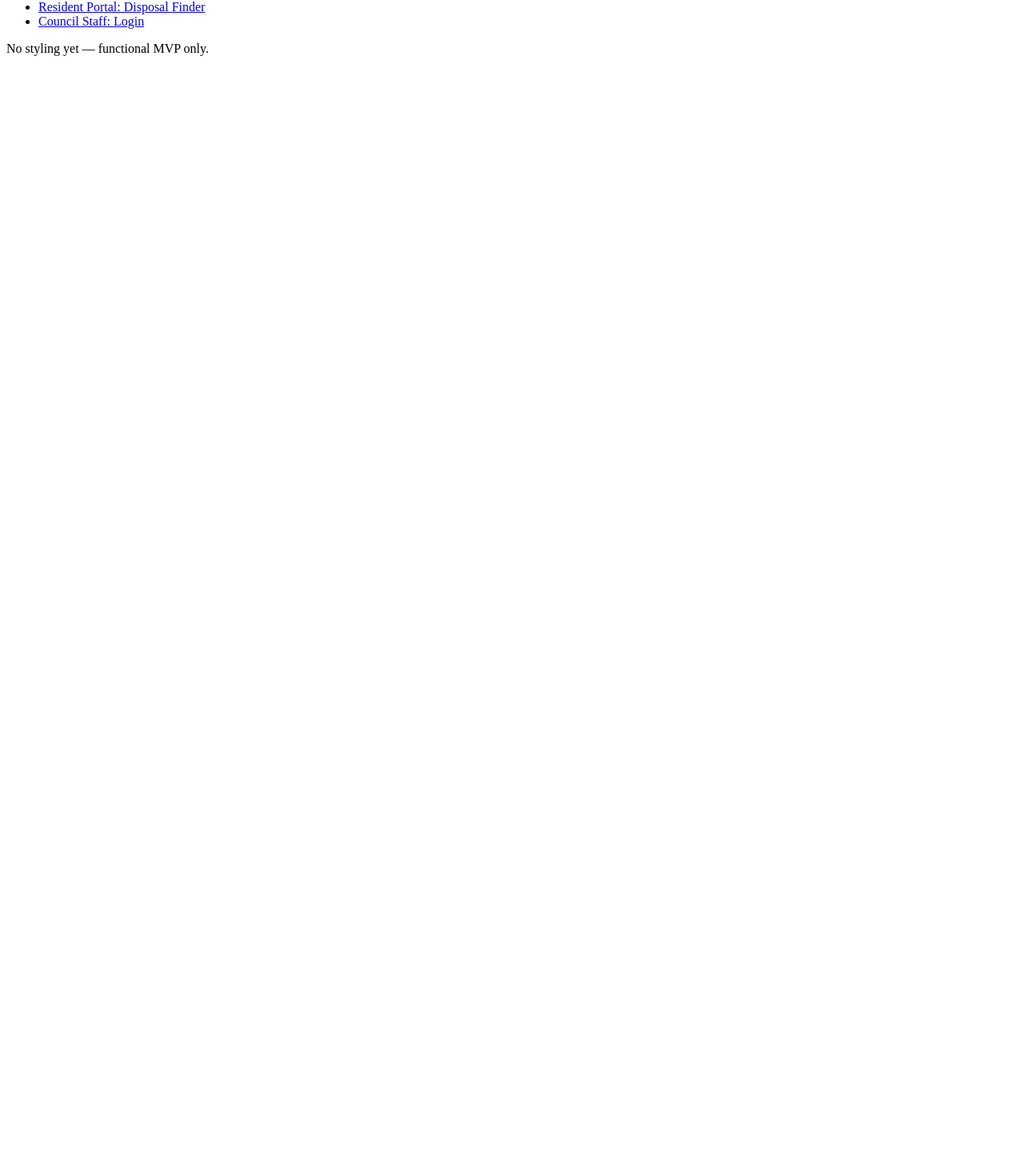
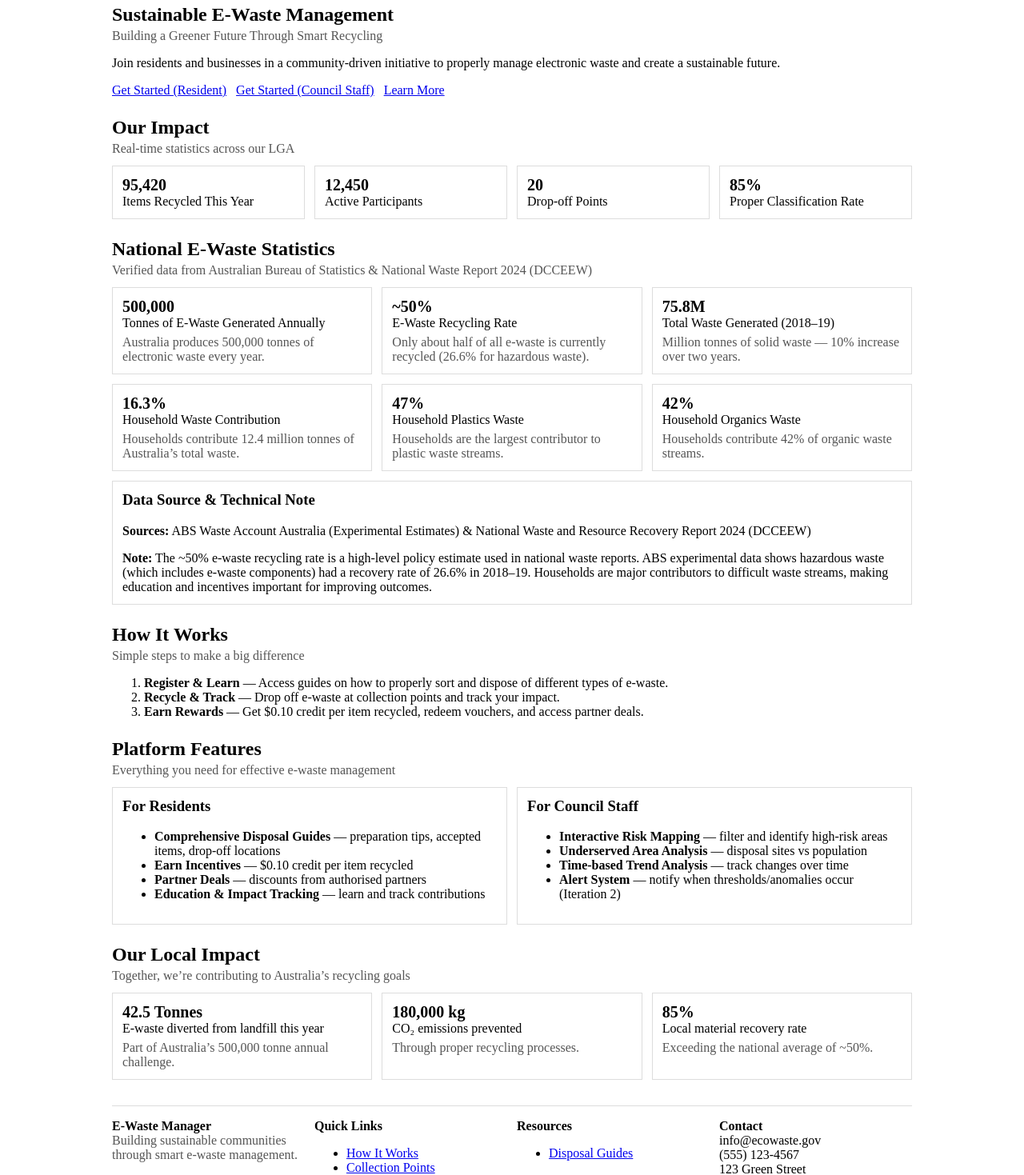
Before and after one commit to ito5002-tp1-26-team3-org/project, a React (Vite) app in the folder frontend/app/: page / in a window 1280 px wide. Shown: the part 80-1549 px from the top of the page at 80% size. Before the commit the page ends 800 px from the top, so only its background shows below. Built offline with nearby package versions, Linux system fonts and the light colour scheme.

Commit message:
added homepage skeleton data

```diff
--- a/frontend/app/src/pages/Home.jsx
+++ b/frontend/app/src/pages/Home.jsx
@@ -1,15 +1,215 @@
 import { Link } from "react-router-dom";
 
+function StatCard({ value, label, note }) {
+  return (
+    <div style={{ border: "1px solid #ddd", padding: 12 }}>
+      <div style={{ fontSize: 20, fontWeight: "bold" }}>{value}</div>
+      <div>{label}</div>
+      {note ? <div style={{ color: "#555", marginTop: 6 }}>{note}</div> : null}
+    </div>
+  );
+}
+
+function Section({ title, subtitle, children }) {
+  return (
+    <section style={{ marginTop: 24 }}>
+      <h2 style={{ marginBottom: 4 }}>{title}</h2>
+      {subtitle ? <div style={{ color: "#555", marginBottom: 12 }}>{subtitle}</div> : null}
+      {children}
+    </section>
+  );
+}
 
 export default function Home() {
   return (
+    <div style={{ maxWidth: 1000, margin: "0 auto", padding: 16 }}>
+      {/* Header */}
+      <header style={{ display: "flex", justifyContent: "space-between", alignItems: "center", gap: 12 }}>
+        <h1 style={{ margin: 0 }}>E-Waste Manager</h1>
+        <div style={{ display: "flex", gap: 8 }}>
+          <Link to="/resident">Resident</Link>
+          <span>|</span>
+          <Link to="/staff">Council Staff</Link>
+        </div>
+      </header>
+
+      {/* Hero */}
+      <Section
+        title="Sustainable E-Waste Management"
+        subtitle="Building a Greener Future Through Smart Recycling"
+      >
+        <p>
+          Join residents and businesses in a community-driven initiative to properly manage electronic waste and
+          create a sustainable future.
+        </p>
+
+        <div style={{ display: "flex", gap: 12, flexWrap: "wrap" }}>
+          <Link to="/resident">Get Started (Resident)</Link>
+          <Link to="/staff">Get Started (Council Staff)</Link>
+          <a href="#learn-more">Learn More</a>
+        </div>
+      </Section>
+
+      {/* Our Impact */}
+      <Section title="Our Impact" subtitle="Real-time statistics across our LGA">
+        <div style={{ display: "grid", gridTemplateColumns: "repeat(auto-fit, minmax(220px, 1fr))", gap: 12 }}>
+          <StatCard value="95,420" label="Items Recycled This Year" />
+          <StatCard value="12,450" label="Active Participants" />
+          <StatCard value="20" label="Drop-off Points" />
+          <StatCard value="85%" label="Proper Classification Rate" />
+        </div>
+      </Section>
+
+      {/* National Stats */}
+      <Section
+        title="National E-Waste Statistics"
+        subtitle="Verified data from Australian Bureau of Statistics & National Waste Report 2024 (DCCEEW)"
+      >
+        <div style={{ display: "grid", gridTemplateColumns: "repeat(auto-fit, minmax(260px, 1fr))", gap: 12 }}>
+          <StatCard
+            value="500,000"
+            label="Tonnes of E-Waste Generated Annually"
+            note="Australia produces 500,000 tonnes of electronic waste every year."
+          />
+          <StatCard
+            value="~50%"
+            label="E-Waste Recycling Rate"
+            note="Only about half of all e-waste is currently recycled (26.6% for hazardous waste)."
+          />
+          <StatCard
+            value="75.8M"
+            label="Total Waste Generated (2018–19)"
+            note="Million tonnes of solid waste — 10% increase over two years."
+          />
+          <StatCard
+            value="16.3%"
+            label="Household Waste Contribution"
+            note="Households contribute 12.4 million tonnes of Australia’s total waste."
+          />
+          <StatCard
+            value="47%"
+            label="Household Plastics Waste"
+            note="Households are the largest contributor to plastic waste streams."
+          />
+          <StatCard
+            value="42%"
+            label="Household Organics Waste"
+            note="Households contribute 42% of organic waste streams."
+          />
+        </div>
+
+        <div style={{ border: "1px solid #ddd", padding: 12, marginTop: 12 }}>
+          <h3 style={{ marginTop: 0 }}>Data Source & Technical Note</h3>
+          <p style={{ marginTop: 0 }}>
+            <b>Sources:</b> ABS Waste Account Australia (Experimental Estimates) & National Waste and Resource Recovery
+            Report 2024 (DCCEEW)
+          </p>
+          <p style={{ marginBottom: 0 }}>
+            <b>Note:</b> The ~50% e-waste recycling rate is a high-level policy estimate used in national waste reports.
+            ABS experimental data shows hazardous waste (which includes e-waste components) had a recovery rate of 26.6%
+            in 2018–19. Households are major contributors to difficult waste streams, making education and incentives
+            important for improving outcomes.
+          </p>
+        </div>
+      </Section>
+
+      {/* How it works */}
+      <Section title="How It Works" subtitle="Simple steps to make a big difference">
+        <ol id="learn-more">
+          <li>
+            <b>Register & Learn</b> — Access guides on how to properly sort and dispose of different types of e-waste.
+          </li>
+          <li>
+            <b>Recycle & Track</b> — Drop off e-waste at collection points and track your impact.
+          </li>
+          <li>
+            <b>Earn Rewards</b> — Get $0.10 credit per item recycled, redeem vouchers, and access partner deals.
+          </li>
+        </ol>
+      </Section>
+
+      {/* Platform Features */}
+      <Section title="Platform Features" subtitle="Everything you need for effective e-waste management">
+        <div style={{ display: "grid", gridTemplateColumns: "repeat(auto-fit, minmax(320px, 1fr))", gap: 12 }}>
+          <div style={{ border: "1px solid #ddd", padding: 12 }}>
+            <h3 style={{ marginTop: 0 }}>For Residents</h3>
+            <ul>
+              <li><b>Comprehensive Disposal Guides</b> — preparation tips, accepted items, drop-off locations</li>
+              <li><b>Earn Incentives</b> — $0.10 credit per item recycled</li>
+              <li><b>Partner Deals</b> — discounts from authorised partners</li>
+              <li><b>Education & Impact Tracking</b> — learn and track contributions</li>
+            </ul>
+          </div>
+
+          <div style={{ border: "1px solid #ddd", padding: 12 }}>
+            <h3 style={{ marginTop: 0 }}>For Council Staff</h3>
+            <ul>
+              <li><b>Interactive Risk Mapping</b> — filter and identify high-risk areas</li>
+              <li><b>Underserved Area Analysis</b> — disposal sites vs population</li>
+              <li><b>Time-based Trend Analysis</b> — track changes over time</li>
+              <li><b>Alert System</b> — notify when thresholds/anomalies occur (Iteration 2)</li>
+            </ul>
+          </div>
+        </div>
+      </Section>
+
+      {/* Local Impact */}
+      <Section title="Our Local Impact" subtitle="Together, we’re contributing to Australia’s recycling goals">
+        <div style={{ display: "grid", gridTemplateColumns: "repeat(auto-fit, minmax(260px, 1fr))", gap: 12 }}>
+          <StatCard
+            value="42.5 Tonnes"
+            label="E-waste diverted from landfill this year"
+            note="Part of Australia’s 500,000 tonne annual challenge."
+          />
+          <StatCard
+            value="180,000 kg"
+            label="CO₂ emissions prevented"
+            note="Through proper recycling processes."
+          />
+          <StatCard
+            value="85%"
+            label="Local material recovery rate"
+            note="Exceeding the national average of ~50%."
+          />
+        </div>
+      </Section>
+
+      {/* Footer */}
+      <footer style={{ marginTop: 32, paddingTop: 16, borderTop: "1px solid #ddd" }}>
+        <div style={{ display: "grid", gridTemplateColumns: "repeat(auto-fit, minmax(220px, 1fr))", gap: 12 }}>
           <div>
-<h1>E-Waste Management Tool (Iteration 1 MVP)</h1>
+            <b>E-Waste Manager</b>
+            <div style={{ color: "#555" }}>Building sustainable communities through smart e-waste management.</div>
+          </div>
+
+          <div>
+            <b>Quick Links</b>
             <ul>
-<li><Link to="/resident">Resident Portal: Disposal Finder</Link></li>
-<li><Link to="/staff">Council Staff: Login</Link></li>
+              <li><a href="#learn-more">How It Works</a></li>
+              <li><Link to="/resident">Collection Points</Link></li>
+              <li><Link to="/dashboard">Council Dashboard</Link></li>
             </ul>
-<p>No styling yet — functional MVP only.</p>
+          </div>
+
+          <div>
+            <b>Resources</b>
+            <ul>
+              <li><Link to="/resident">Disposal Guides</Link></li>
+              {/*<li><a href="#national">Reports</a></li>*/}
+            </ul>
+          </div>
+
+          <div>
+            <b>Contact</b>
+            <div>info@ecowaste.gov</div>
+            <div>(555) 123-4567</div>
+            <div>123 Green Street</div>
+            <div>City, State 12345</div>
+          </div>
+        </div>
+
+        <div style={{ marginTop: 12, color: "#666" }}>© 2026 E-Waste Manager. All rights reserved.</div>
+      </footer>
     </div>
   );
 }
```
Lines whose indentation alone changed are shown as unchanged.
